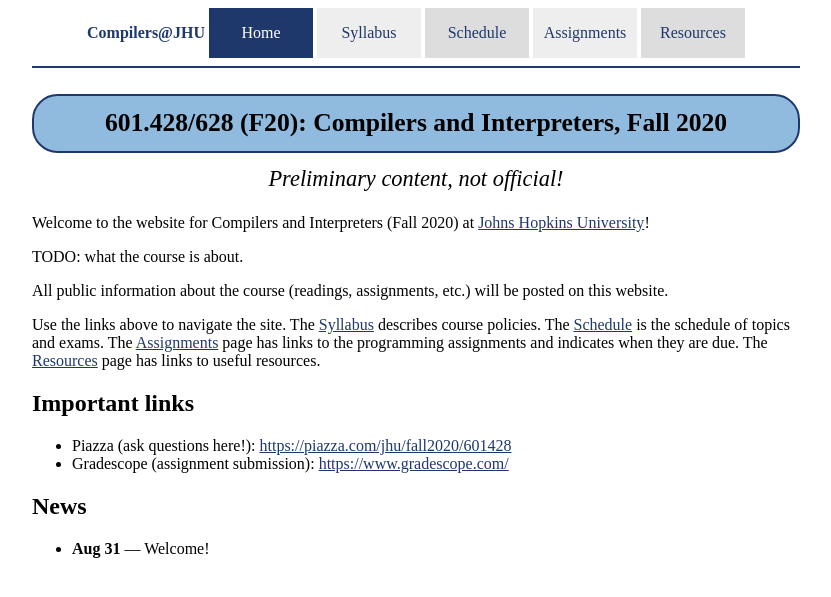
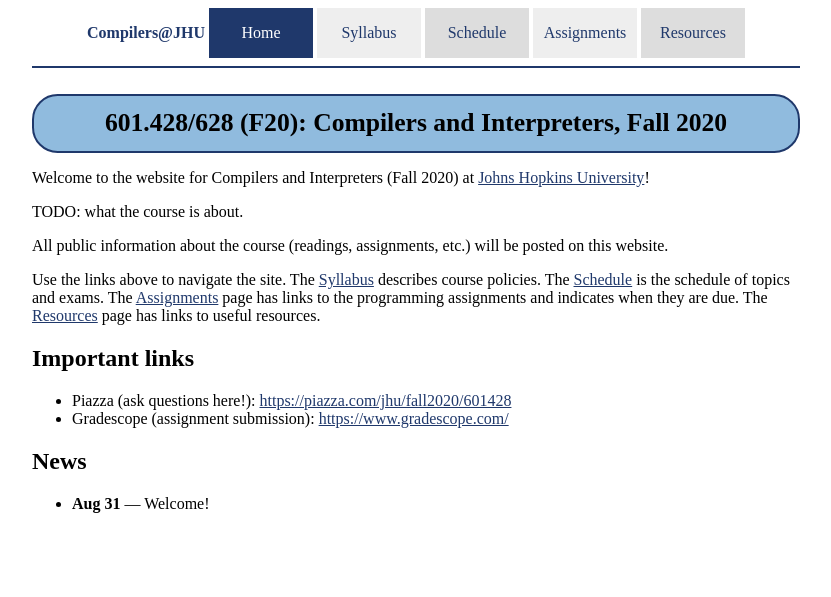
Before and after one commit to jhucompilers/fall2020, a Jekyll site: the page built from index.md, in a window 1280 px wide. Shown: the top 597 px of the page, without its empty margins (224-1055 px from the left). Built offline with Jekyll 4.4.1, drawn with Linux system fonts in a browser that asks for light colours.

Commit message:
make the website official

```diff
--- a/_layouts/default.html
+++ b/_layouts/default.html
@@ -27,10 +27,6 @@
 
 		<div id="pageTitle">{{site.coursename}}: {{page.title}}</div>
 
-		<div style="text-align: center; font-size: 140%; margin-bottom: 1em;">
-			<i>Preliminary content, not official!</i>
-		</div>
-
 		{{content}}
 
 		<div id="footer"></div>
```
